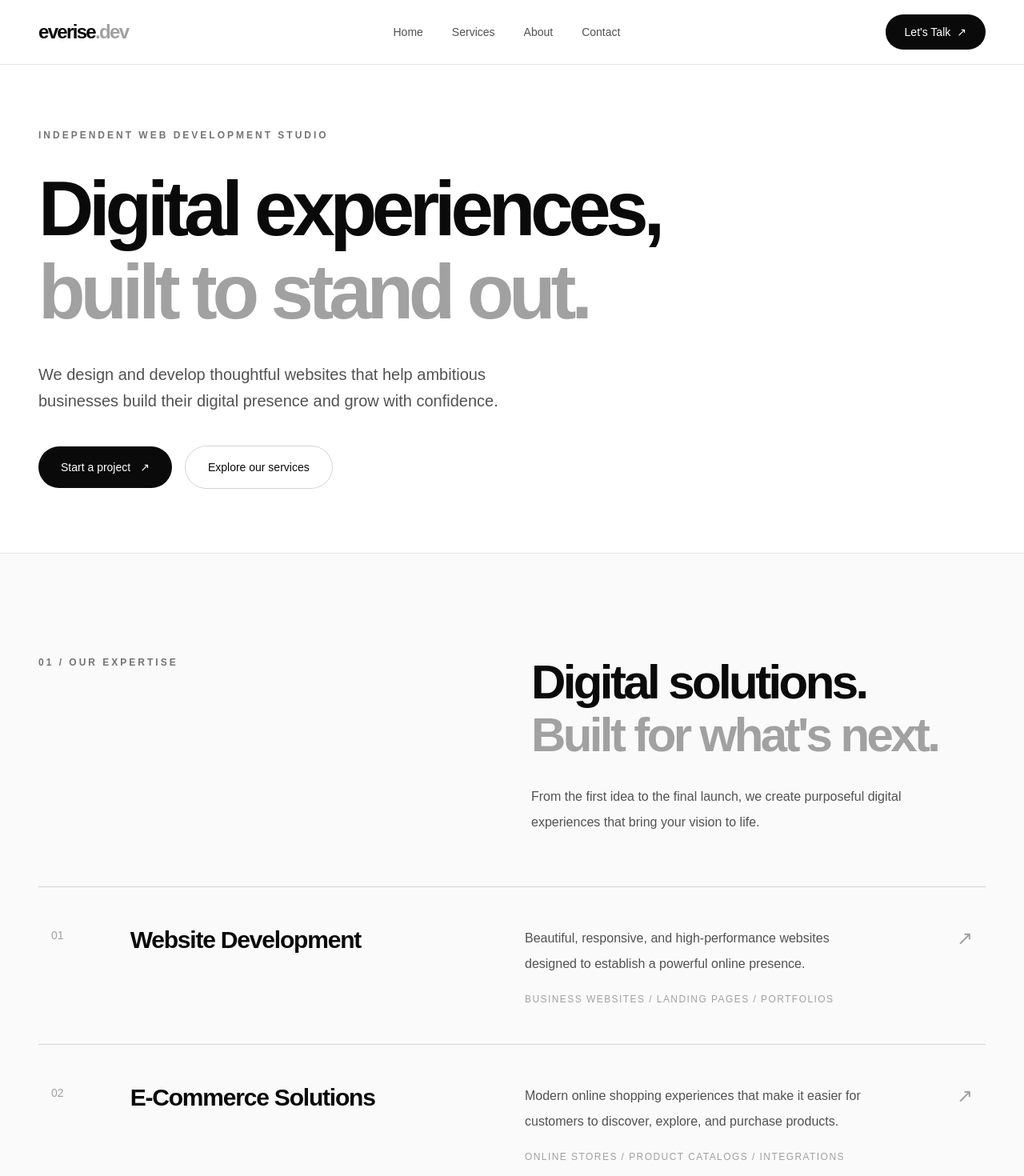
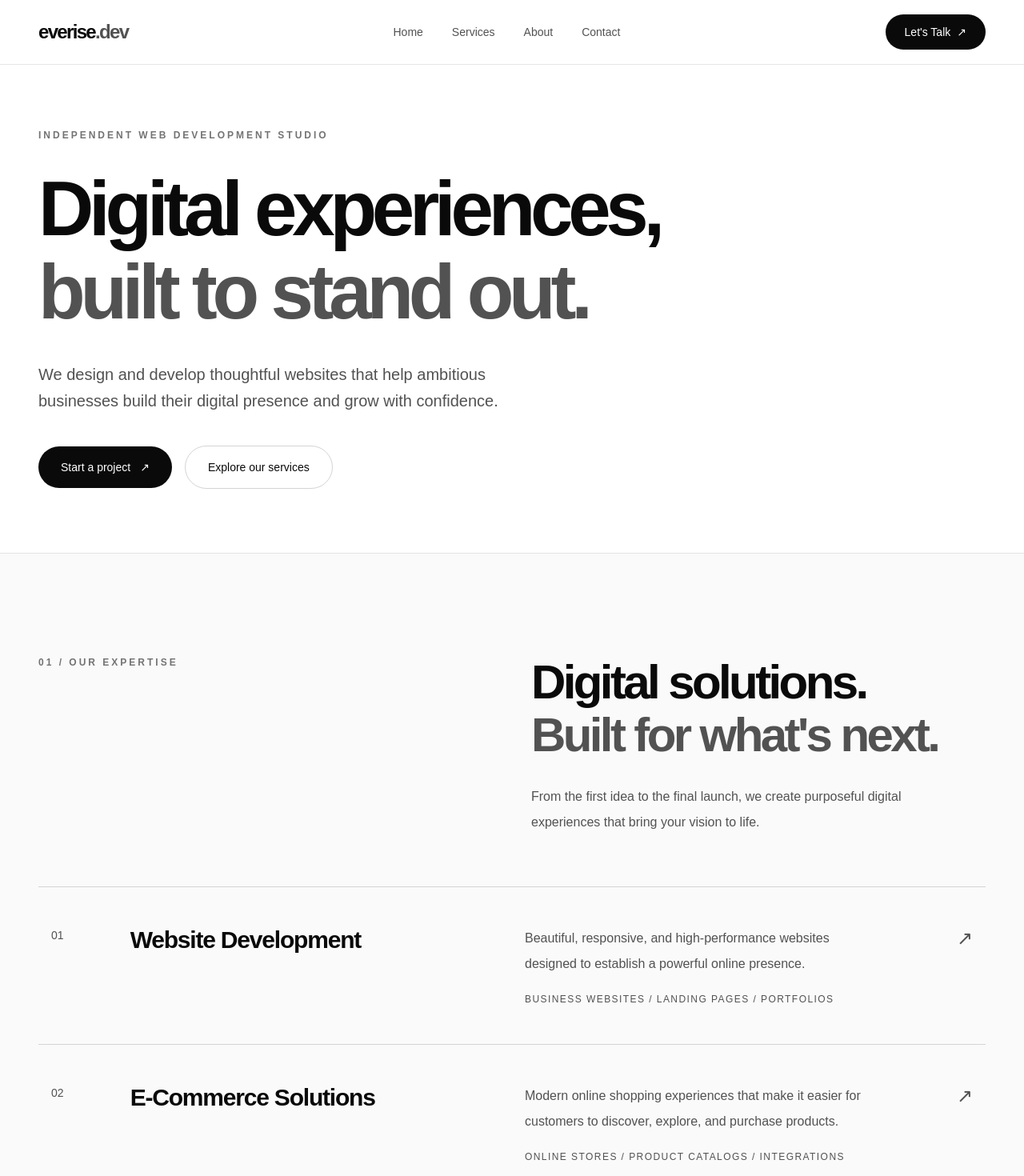
Before and after one commit to hanwant26/everise-dev, a Next.js app: page / in a window 1280 px wide. Shown: the top 1470 px of the page at 80% size. Built offline with nearby package versions, Linux system fonts and the light colour scheme.

Commit message:
Improve text contrast for accessibility

```diff
--- a/src/app/page.js
+++ b/src/app/page.js
@@ -22,7 +22,7 @@ export default function Home() {
           <h1 className="text-5xl font-semibold leading-[1.08] tracking-[-0.065em] sm:text-6xl md:text-7xl lg:text-8xl">
             Digital experiences,
             <br />
-            <span className="text-neutral-400">
+            <span className="text-neutral-600">
               built to stand out.
             </span>
           </h1>
--- a/src/components/About.js
+++ b/src/components/About.js
@@ -49,7 +49,7 @@ export default function About() {
             >
               Technology with purpose.
               <br />
-              <span className="text-neutral-400">
+              <span className="text-neutral-600">
                 Design with intention.
               </span>
             </h2>
@@ -88,7 +88,7 @@ export default function About() {
               {principles.map((principle) => (
                 <article key={principle.number}>
                   <div className="mb-5 flex items-center gap-4">
-                    <span className="text-sm text-neutral-400">
+                    <span className="text-sm text-neutral-600">
                       {principle.number}
                     </span>
 
@@ -113,7 +113,7 @@ export default function About() {
           <div className="flex flex-col gap-8 md:flex-row md:items-end md:justify-between">
             <p className="max-w-2xl text-2xl font-medium leading-snug tracking-[-0.04em] md:text-4xl">
               We don&apos;t just build websites.
-              <span className="text-neutral-400">
+              <span className="text-neutral-600">
                 {" "}We build digital foundations for what comes next.
               </span>
             </p>
--- a/src/components/Contact.js
+++ b/src/components/Contact.js
@@ -16,7 +16,7 @@ const initialForm = {
 const CONTACT_SUBMISSIONS_ENABLED = false;
 
 const inputClass =
-  "w-full rounded-none border-0 border-b border-neutral-300 bg-transparent px-0 py-4 text-base text-neutral-950 outline-none transition-colors placeholder:text-neutral-400 focus:border-neutral-950 disabled:cursor-not-allowed disabled:opacity-60";
+  "w-full rounded-none border-0 border-b border-neutral-300 bg-transparent px-0 py-4 text-base text-neutral-950 outline-none transition-colors placeholder:text-neutral-600 focus:border-neutral-950 disabled:cursor-not-allowed disabled:opacity-60";
 
 const labelClass =
   "block text-xs font-semibold uppercase tracking-[0.15em] text-neutral-500";
@@ -99,7 +99,7 @@ export default function Contact() {
             >
               Have something in mind?
               <br />
-              <span className="text-neutral-400">
+              <span className="text-neutral-600">
                 Let&apos;s make it happen.
               </span>
             </h2>
--- a/src/components/Navbar.js
+++ b/src/components/Navbar.js
@@ -26,7 +26,7 @@ export default function Navbar() {
           aria-label="EVERISE DEV homepage"
         >
           everise
-          <span className="text-neutral-400">.dev</span>
+          <span className="text-neutral-600">.dev</span>
         </a>
 
         {/* Desktop navigation */}
--- a/src/components/Services.js
+++ b/src/components/Services.js
@@ -53,7 +53,7 @@ export default function Services() {
             >
               Digital solutions.
               <br />
-              <span className="text-neutral-400">
+              <span className="text-neutral-600">
                 Built for what&apos;s next.
               </span>
             </h2>
@@ -74,7 +74,7 @@ export default function Services() {
               className="group grid gap-5 border-b border-neutral-300 py-9 transition-colors duration-300 hover:bg-white/70 md:grid-cols-12 md:items-start md:gap-8 md:px-4 md:py-12"
             >
               <div className="md:col-span-1">
-                <span className="text-sm font-medium text-neutral-400">
+                <span className="text-sm font-medium text-neutral-600">
                   {service.number}
                 </span>
               </div>
@@ -90,7 +90,7 @@ export default function Services() {
                   {service.description}
                 </p>
 
-                <p className="mt-5 text-xs font-medium uppercase tracking-[0.12em] text-neutral-400">
+                <p className="mt-5 text-xs font-medium uppercase tracking-[0.12em] text-neutral-600">
                   {service.details}
                 </p>
               </div>
@@ -98,7 +98,7 @@ export default function Services() {
               <div className="hidden justify-end md:col-span-1 md:flex">
                 <span
                   aria-hidden="true"
-                  className="text-2xl text-neutral-400 transition-all duration-300 group-hover:-translate-y-1 group-hover:translate-x-1 group-hover:text-neutral-950"
+                  className="text-2xl text-neutral-600 transition-all duration-300 group-hover:-translate-y-1 group-hover:translate-x-1 group-hover:text-neutral-950"
                 >
                   ↗
                 </span>
```
